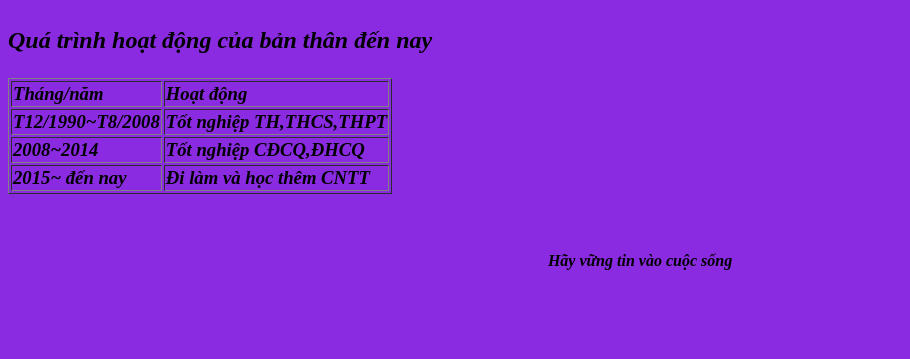
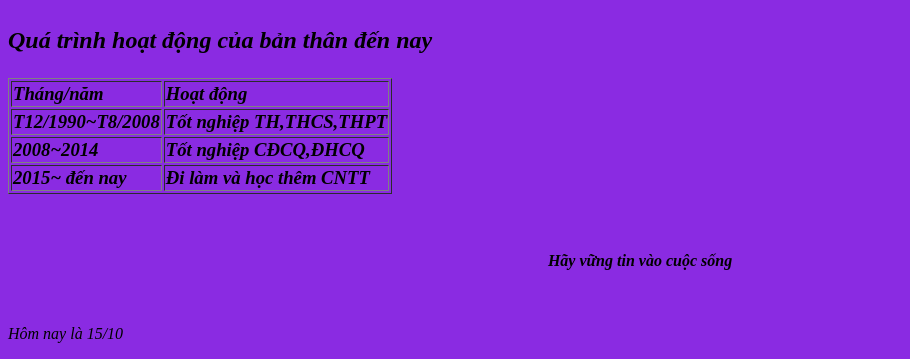
Before and after one commit to bits-hien/bitshien, a plain HTML site: page index.html in a window 1280 px wide. Shown: the part 479-838 px from the top of the page, without its empty margins (0-910 px from the left). Before the commit the page ends 800 px from the top, so only its background shows below. Drawn offline with Linux system fonts and the light colour scheme.

Commit message:
thông tin cá nhân

```diff
--- a/index.html
+++ b/index.html
@@ -47,6 +47,10 @@
 
             </h4>
         </center>
+<br/>
+<p>Hôm nay là 15/10</p>
+
+
 
 
 
```
